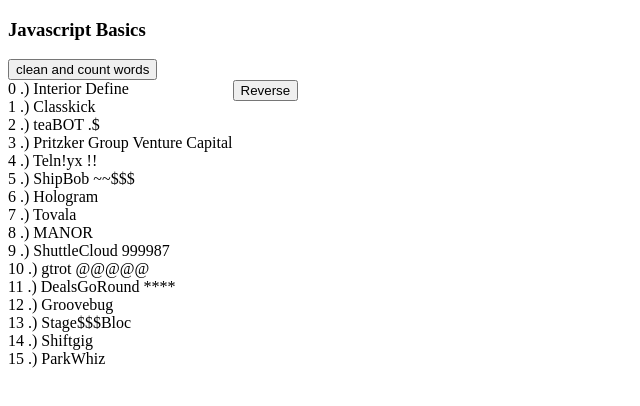
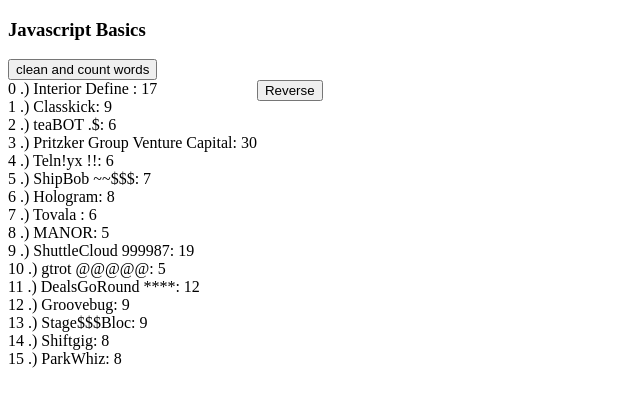
Before and after one commit to ToucanBran/javascript101, a plain HTML site: page index.html in a window 1280 px wide. Both pictures are taken after a click on the button "clean and count words". Shown: the whole page, without its empty margins (0-640 px from the left). Drawn offline with Linux system fonts and the light colour scheme.

Commit message:
added clean and count words functionality

```diff
--- a/index.html
+++ b/index.html
@@ -145,7 +145,11 @@
               DISPLAYS THE NUMBER OF REMAINING CHARACTERS NEXT TO THE FULL WORD.
               DONT FORGET TO REMOVE LEADING AND TRAILING WHITESPACES AS WELL
         */
-        chicagoStartups.forEach((startup) => console.log(startup.replace(/[^\w\s]/gi, '').trim()));
+        let startups = chicagoStartups.map((startup) => {
+            return startup + ": " + startup.replace(/[^\w\s]/gi, '').trim().length;
+        });
+
+        rerenderStartups(startups);
     }
 
     function initReverse() {
@@ -178,6 +182,21 @@
         */
     }
 
+    function rerenderStartups(startups) {
+        let rootDiv = document.getElementById("rootContainer");
+        // remove current startup list
+        let currentList = rootDiv.removeChild(rootDiv.firstChild);
+        // recreate list with new startups
+        var companyNamesContainer = document.createElement('div');
+        startups.forEach( function(chicagoStartup, index) {
+            var childDiv = document.createElement('div');
+            var text = document.createTextNode(index.toString().concat(' .) ').concat(chicagoStartup));
+            childDiv.appendChild(text);
+            companyNamesContainer.appendChild(childDiv);
+        });
+        rootDiv.insertBefore(companyNamesContainer, rootDiv.firstChild);
+
+    }
     function run() {
         initDocument();
         initReverse();
```
